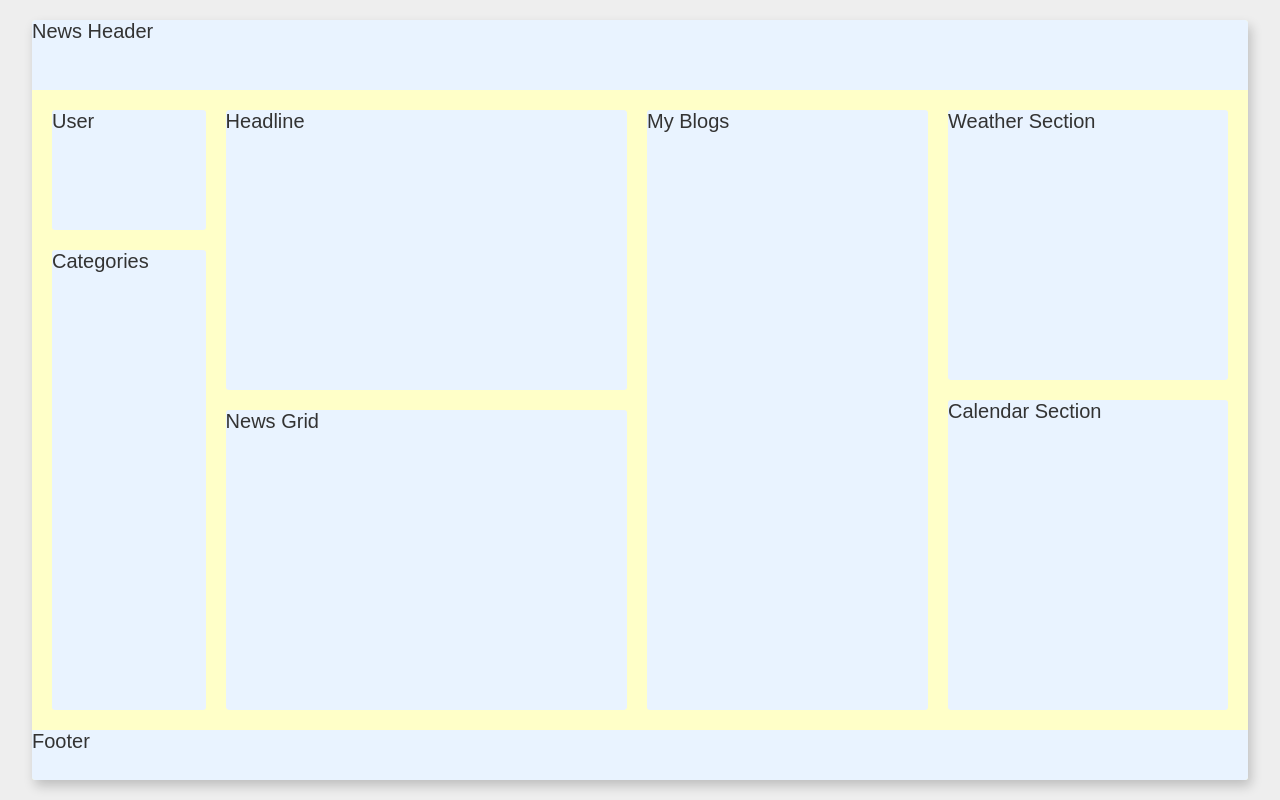
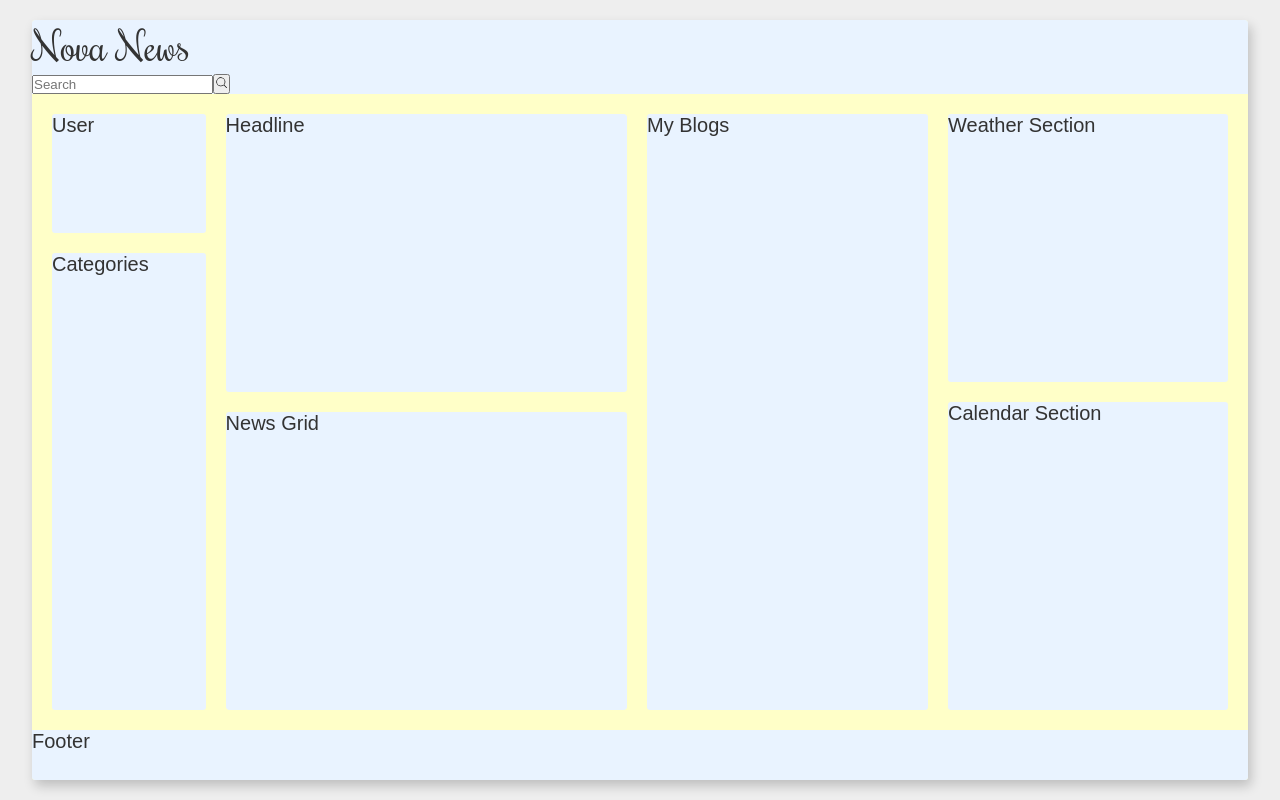
Before and after one commit to Nimira43/Atlas-News, a React (Vite) app: page / in a window 1280 px wide. Built offline with nearby package versions, Linux system fonts and the light colour scheme; a web font is replaced by a local one.

Commit message:
Header markup done.

```diff
--- a/src/components/Header.jsx
+++ b/src/components/Header.jsx
@@ -1,6 +1,21 @@
+import { PiMagnifyingGlassLight } from 'react-icons/pi'
+
 const Header = () => {
   return (
-    <header className='news-header'>News Header</header>
+    <header className='news-header'>
+      <h1 className='logo'>Nova News</h1>
+      <div className='search-bar'>
+        <form>
+          <input
+            type="text"
+            placeholder="Search"
+          />
+          <button type='submit'>
+            <PiMagnifyingGlassLight />
+          </button>
+        </form>
+      </div>
+    </header>
   )
 }
 
```
